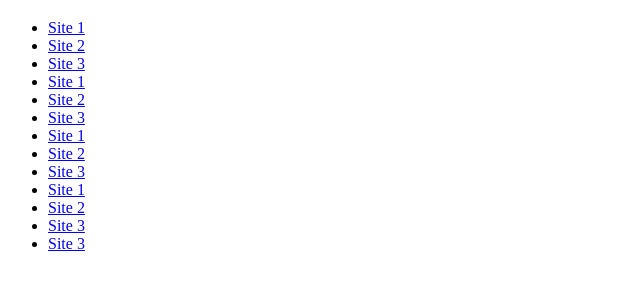
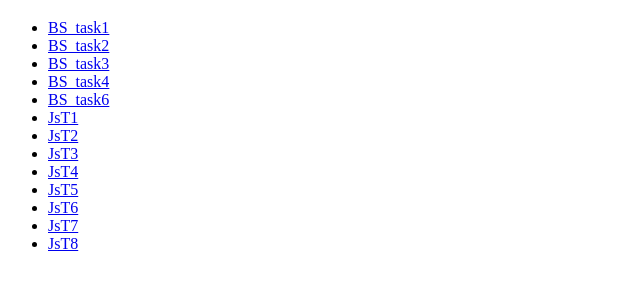
Before and after one commit to hard02/ethnus_mern, a plain HTML site: page index.html in a window 1280 px wide. Shown: the part 61-348 px from the top of the page, without its empty margins (0-640 px from the left). Drawn offline with Linux system fonts and the light colour scheme.

Commit message:
Update index.html

```diff
--- a/index.html
+++ b/index.html
@@ -8,19 +8,19 @@
 <body>
     <h1>Welcome to My Multiple Sites</h1>
     <ul>
-        <li><a href="BS_task1.html">Site 1</a></li>
-        <li><a href="BS_task2.html">Site 2</a></li>
-        <li><a href="BS_task3.html">Site 3</a></li>
-        <li><a href="BS_task4.html">Site 1</a></li>
-        <li><a href="BS_task6.html">Site 2</a></li>
-        <li><a href="JsT1.html">Site 3</a></li>
-        <li><a href="JsT2.html">Site 1</a></li>
-        <li><a href="JsT3.html">Site 2</a></li>
-        <li><a href="JsT4.html">Site 3</a></li>
-        <li><a href="JsT5.html">Site 1</a></li>
-        <li><a href="JsT6.html">Site 2</a></li>
-        <li><a href="JsT7.html">Site 3</a></li>
-        <li><a href="JsT8.html">Site 3</a></li>
+        <li><a href="BS_task1.html">BS_task1</a></li>
+        <li><a href="BS_task2.html">BS_task2</a></li>
+        <li><a href="BS_task3.html">BS_task3</a></li>
+        <li><a href="BS_task4.html">BS_task4</a></li>
+        <li><a href="BS_task6.html">BS_task6</a></li>
+        <li><a href="JsT1.html">JsT1</a></li>
+        <li><a href="JsT2.html">JsT2</a></li>
+        <li><a href="JsT3.html">JsT3</a></li>
+        <li><a href="JsT4.html">JsT4</a></li>
+        <li><a href="JsT5.html">JsT5</a></li>
+        <li><a href="JsT6.html">JsT6</a></li>
+        <li><a href="JsT7.html">JsT7</a></li>
+        <li><a href="JsT8.html">JsT8</a></li>
     </ul>
 </body>
 </html>
```
